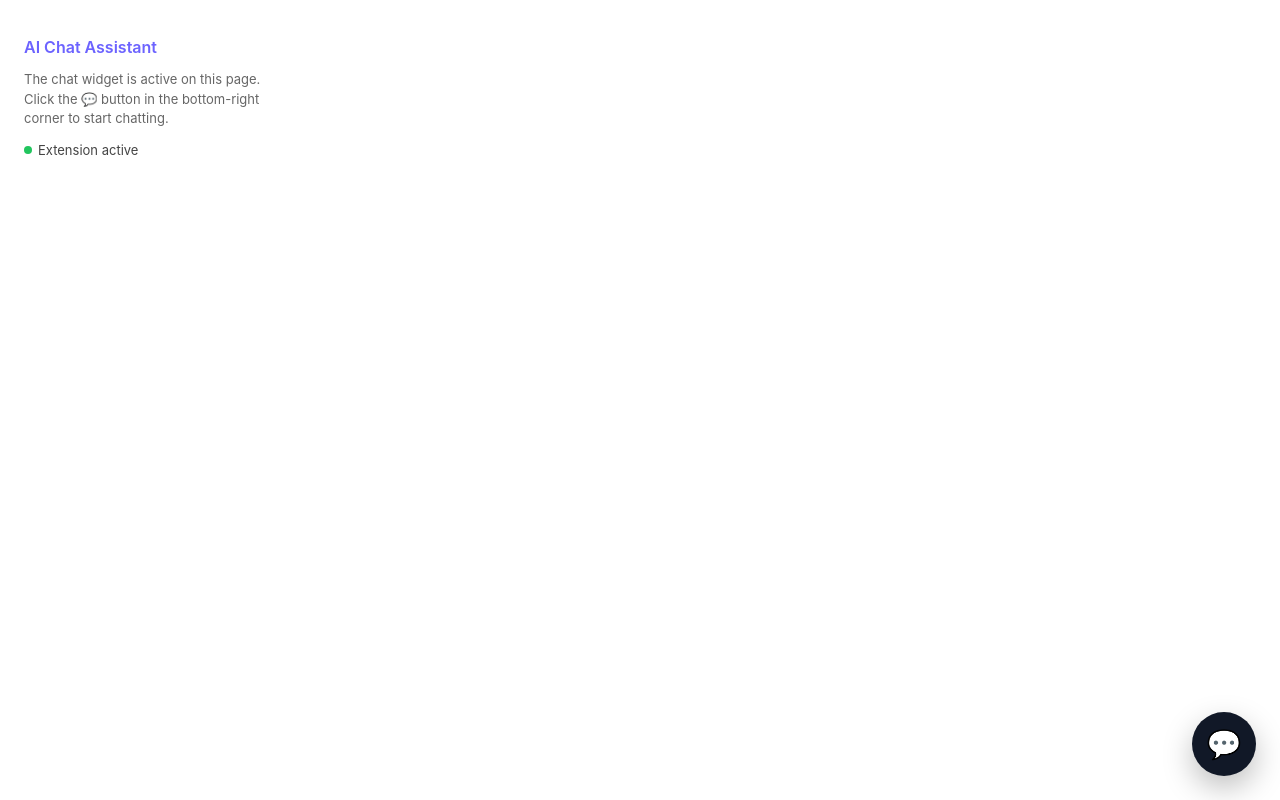
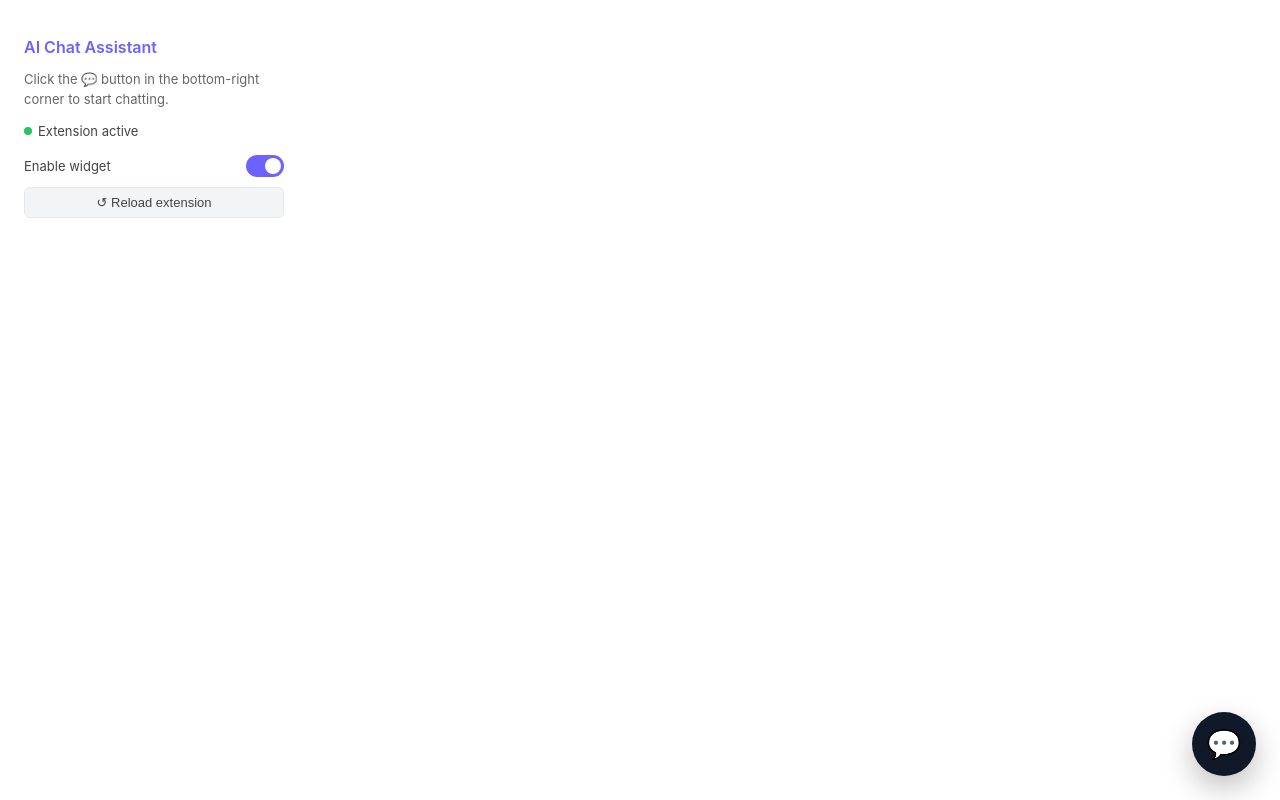
Before and after one commit to DanilLvov/ai-chatbot-widget, a React (Vite) app in the folder widget-app/: page / in a window 1280 px wide. Built offline with nearby package versions, Linux system fonts and the light colour scheme.

Commit message:
feat: added enable/disable and reload options into chrome extension, added scroll intoview for new messages

```diff
--- a/widget-app/index.html
+++ b/widget-app/index.html
@@ -24,13 +24,15 @@
         font-size: 13px;
         color: #666;
         line-height: 1.5;
+        margin-bottom: 14px;
       }
 
       .status {
         display: flex;
         align-items: center;
         gap: 6px;
-        margin-top: 12px;
+        margin-top: 4px;
+        margin-bottom: 16px;
         font-size: 13px;
         color: #444;
       }
@@ -41,15 +43,106 @@
         border-radius: 50%;
         background: #22c55e;
         flex-shrink: 0;
+        transition: background 0.2s;
+      }
+
+      .dot.disabled {
+        background: #d1d5db;
+      }
+
+      /* Toggle row */
+      .row {
+        display: flex;
+        align-items: center;
+        justify-content: space-between;
+        margin-bottom: 10px;
+      }
+
+      .row-label {
+        font-size: 13px;
+        color: #444;
+      }
+
+      /* Toggle switch */
+      .toggle {
+        position: relative;
+        width: 38px;
+        height: 22px;
+        flex-shrink: 0;
+      }
+
+      .toggle input {
+        opacity: 0;
+        width: 0;
+        height: 0;
+      }
+
+      .slider {
+        position: absolute;
+        inset: 0;
+        background: #d1d5db;
+        border-radius: 22px;
+        cursor: pointer;
+        transition: background 0.2s;
+      }
+
+      .slider::before {
+        content: "";
+        position: absolute;
+        width: 16px;
+        height: 16px;
+        left: 3px;
+        top: 3px;
+        background: #fff;
+        border-radius: 50%;
+        transition: transform 0.2s;
+      }
+
+      .toggle input:checked + .slider {
+        background: #6c63ff;
+      }
+
+      .toggle input:checked + .slider::before {
+        transform: translateX(16px);
+      }
+
+      /* Reload button */
+      .btn-reload {
+        width: 100%;
+        padding: 7px 0;
+        background: #f3f4f6;
+        border: 1px solid #e5e7eb;
+        border-radius: 6px;
+        font-size: 13px;
+        color: #444;
+        cursor: pointer;
+        transition: background 0.15s;
+      }
+
+      .btn-reload:hover {
+        background: #e9eaec;
       }
     </style>
   </head>
   <body>
     <h2>AI Chat Assistant</h2>
-    <p>The chat widget is active on this page. Click the 💬 button in the bottom-right corner to start chatting.</p>
+    <p>Click the 💬 button in the bottom-right corner to start chatting.</p>
+
     <div class="status">
-      <div class="dot"></div>
-      Extension active
+      <div class="dot" id="dot"></div>
+      <span id="status-text">Extension active</span>
     </div>
+
+    <div class="row">
+      <span class="row-label">Enable widget</span>
+      <label class="toggle">
+        <input type="checkbox" id="enable-toggle" checked />
+        <span class="slider"></span>
+      </label>
+    </div>
+
+    <button class="btn-reload" id="reload-btn">↺ Reload extension</button>
+
+    <script src="popup.js"></script>
   </body>
 </html>
--- /dev/null
+++ b/widget-app/public/popup.js
@@ -0,0 +1,31 @@
+const toggle = document.getElementById("enable-toggle");
+const dot = document.getElementById("dot");
+const statusText = document.getElementById("status-text");
+
+function applyState(enabled) {
+  toggle.checked = enabled;
+  dot.classList.toggle("disabled", !enabled);
+  statusText.textContent = enabled ? "Extension active" : "Extension disabled";
+}
+
+chrome.storage.local.get("widgetEnabled", ({ widgetEnabled }) => {
+  const enabled = widgetEnabled !== false;
+  applyState(enabled);
+});
+
+toggle.addEventListener("change", () => {
+  const enabled = toggle.checked;
+  chrome.storage.local.set({ widgetEnabled: enabled });
+
+  chrome.tabs.query({ active: true, currentWindow: true }, ([tab]) => {
+    chrome.tabs.sendMessage(tab.id, { type: "WIDGET_TOGGLE", enabled })
+      .catch(() => {});  // ← silences error if no content script on that tab
+  });
+});
+
+// reload button starts extensions again and reinjects widget
+document.getElementById("reload-btn").addEventListener("click", () => {
+  chrome.tabs.query({ active: true, currentWindow: true }, ([tab]) => {
+    chrome.tabs.reload(tab.id);
+  });
+});
--- a/widget-app/src/content/App.jsx
+++ b/widget-app/src/content/App.jsx
@@ -1,4 +1,5 @@
-import { useState } from "react";
+import { useState, useEffect, useRef } from "react";
+
 
 function App() {
   const [isOpen, setIsOpen] = useState(false);
@@ -10,6 +11,12 @@ function App() {
   ]);
   const [inputValue, setInputValue] = useState("");
   const [isLoading, setIsLoading] = useState(false);
+  const messagesEndRef = useRef(null);
+
+  useEffect(() => {
+    messagesEndRef.current?.scrollIntoView({ behavior: "smooth" });
+  }, [messages]);
+
 
   async function sendMessage() {
     const text = inputValue.trim();
@@ -91,6 +98,7 @@ function App() {
                 <span /><span /><span />
               </div>
             )}
+            <div ref={messagesEndRef} />
           </div>
 
           <div className="chat-input-row">
--- a/widget-app/src/content/main.jsx
+++ b/widget-app/src/content/main.jsx
@@ -2,13 +2,17 @@ import React from "react";
 import ReactDOM from "react-dom/client";
 import App from "./App.jsx";
 import "./App.css";
+
+function setWidgetVisible(visible) {
+  const root = document.getElementById("ai-chat-extension-root");
+  if (root) root.style.display = visible ? "" : "none";
+}
 
 // Avoid injecting twice if the content script runs more than once
 if (!document.getElementById("ai-chat-extension-root")) {
   const container = document.createElement("div");
   container.id = "ai-chat-extension-root";
 
-  // Isolate from the host page's stacking context
   container.style.cssText = `
     position: fixed;
     bottom: 0;
@@ -24,4 +28,28 @@ if (!document.getElementById("ai-chat-extension-root")) {
       <App />
     </React.StrictMode>
   );
+
+  // Apply persisted enabled state on init
+  chrome.storage.local.get("widgetEnabled", ({ widgetEnabled }) => {
+    setWidgetVisible(widgetEnabled !== false);
+  });
+
+  // React to toggle changes from the popup in real time
+  chrome.runtime.onMessage.addListener((message) => {
+    if (message.type === "WIDGET_TOGGLE") {
+      const root = document.getElementById("ai-chat-extension-root");
+      if (root) {
+        root.style.display = message.enabled ? "block" : "none";
+      }
+    }
+  });
+
+  chrome.storage.local.get("widgetEnabled", ({ widgetEnabled }) => {
+    injectWidget();
+    // Apply initial state after injection
+    const root = document.getElementById("ai-chat-extension-root");
+    if (root) {
+      root.style.display = widgetEnabled !== false ? "block" : "none";
+    }
+  });
 }
```
